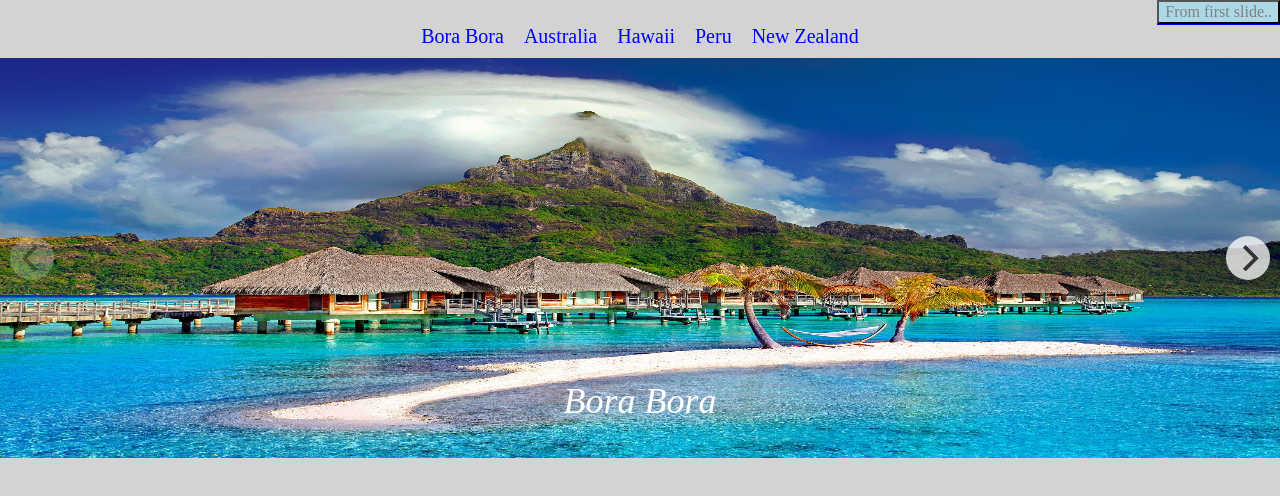
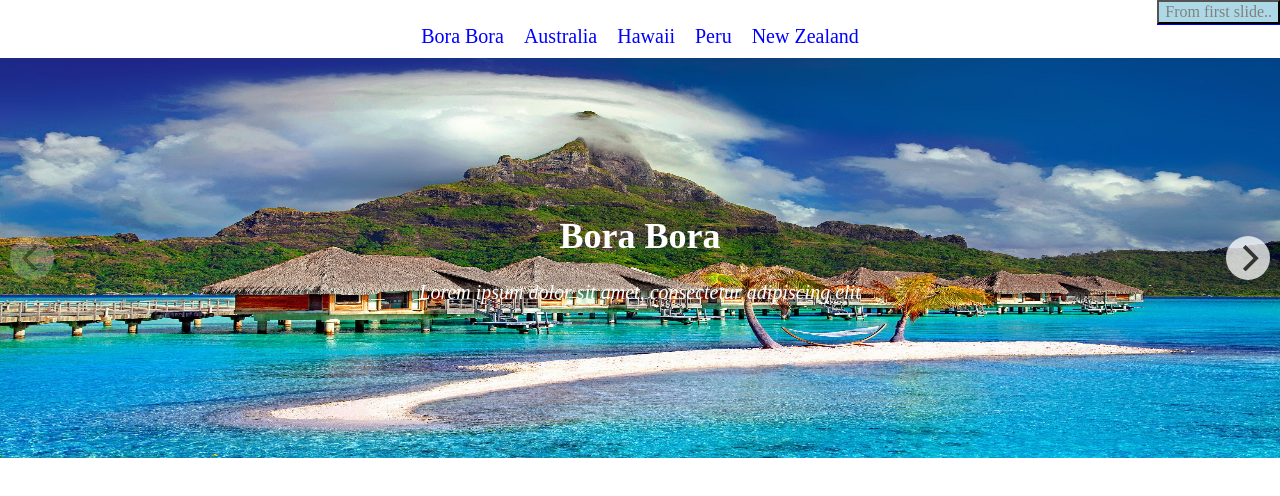
Before and after one commit to MiroslawChmielecki/Plugin-JS-carousel-Flickity---zadanie, a website: page index.html in a window 1280 px wide. Drawn offline with Linux system fonts and the light colour scheme.

Commit message:
Used framework mustache

```diff
--- a/index.html
+++ b/index.html
@@ -19,35 +19,7 @@
         <a href="#carousel-cell5">New Zealand</a>
     </div>
 
-    <div class="carousel">
-        <div class="main-carousel">
-            <div class="carousel-cell" id="carousel-cell1"  style="background-image: url('images/bora-bora.jpg')">
-                <div class="container">
-                    <p>Bora Bora</p>
-                </div>
-            </div>
-            <div class="carousel-cell" id="carousel-cell2"  style="background-image: url('images/GreatBarrierReef, Australia.jpg')">
-                <div class="container">
-                        <p>Australia</p>
-                </div>
-            </div>
-            <div class="carousel-cell" id="carousel-cell3"  style="background-image: url('images/hawaii.jpg')">
-                <div class="container">
-                        <p>Hawaii</p>
-                </div>
-            </div>
-            <div class="carousel-cell" id="carousel-cell4"  style="background-image: url('images/macuPicchuPeru.jpg')">
-                <div class="container">
-                        <p>Peru</p>
-                </div>
-            </div>
-            <div class="carousel-cell" id="carousel-cell5"  style="background-image: url('images/new-zealand.jpg')">
-                <div class="container">
-                        <p>New Zealand</p>
-                </div>
-            </div>
-        </div>
-    </div>
+    <div class="main-carousel" id="result"></div>
 
     <div class="buttonRes">
         <button id=buttonReset>From first slide..</button>
@@ -55,12 +27,53 @@
 
     <div class="progress-bar"></div>
 
+    <script>
+        var productsData = [
+            {
+                id: 'carousel-cell1',
+                image: 'images/bora-bora.jpg',
+                title: 'Bora Bora',
+                description: '<p>Lorem ipsum dolor sit amet, consectetur adipiscing elit</P>'
+            },
+            {
+                id: 'carousel-cell2',
+                image: 'images/Australia.jpg',
+                title: 'Australia',
+                description: '<p>Lorem ipsum dolor sit amet, consectetur adipiscing elit</P>'
 
-
-
+            },
+            {
+                id: 'carousel-cell3',
+                image: 'images/hawaii.jpg',
+                title: 'Hawaii',
+                description: '<p>Lorem ipsum dolor sit amet, consectetur adipiscing elit</P>'
+            },
+            {
+                id: 'carousel-cell4',
+                image: 'images/macuPicchuPeru.jpg',
+                title: 'Peru',
+                description: '<p>Lorem ipsum dolor sit amet, consectetur adipiscing elit</P>'
+            },
+            {
+                id: 'carousel-cell5',
+                image: 'images/new-zealand.jpg',
+                title: 'New Zealand',
+                description: '<p>Lorem ipsum dolor sit amet, consectetur adipiscing elit</P>'
+            }
+        ];
+    </script>
+    <script id="template-product-list" type="x-tmpl-mustache">
+        <div class="carousel-cell" id={{id}}  style="background-image: url( {{ image }} )">
+                <div class="container">
+                    <h1> {{ title }} </h1>
+                     {{{ description }}}
+                </div>
+        </div>
+    </script>
 
     <script src="vendor/flickity.pkgd.min.js"></script>
     <script src="vendor/hash.js"></script>
+    <script src="vendor/mustache.js"></script>
     <script src="js/script.js"></script>
 </body>
 
--- a/js/script.js
+++ b/js/script.js
@@ -1,3 +1,24 @@
+(function () {
+  var templateList = document.getElementById('template-product-list').innerHTML;
+
+  var results = document.getElementById('result');
+
+  Mustache.parse(templateList);
+
+  var listItems = '';
+
+  for (var i = 0; i < productsData.length; i++) {
+    listItems += Mustache.render(templateList, productsData[i]);
+  }
+
+  results.insertAdjacentHTML('beforeend', listItems);
+
+})();
+
+
+
+
+
 var elem = document.querySelector('.main-carousel');
 var flkty = new Flickity( elem, {
   // options
@@ -14,8 +35,8 @@ var flkty = new Flickity( '.main-carousel', {
   // options
 });
 
-var button = document.querySelector('#buttonReset');
-button.addEventListener('click', function(){
+var buttonReset = document.querySelector('#buttonReset');
+buttonReset.addEventListener('click', function(){
     flkty.select(0)
 });
 
--- a/sass/style.scss
+++ b/sass/style.scss
@@ -1,9 +1,4 @@
 * { box-sizing: border-box; }
-
-body{
-    background-color: lightgray;
-}
-
 
 .ListSlide{
     display: flex;
@@ -28,11 +23,18 @@ body{
         background-size: 100% 100%;
         display: flex;
         justify-content: center;
-        align-items: flex-end;
+        align-items: center;
         .container{
-                max-width: 1200px;
+            justify-content: center;
+            max-width: 1200px;
+            h1{
+                text-align: center;
+                font-size: 36px;
+                    color: white;
+                    font-weight: bold;
+                }
                 p{
-                    font-size: 36px;
+                    font-size: 20px;
                     color:#fff;
                     font-style: italic;
                 }
```
Also changed, not shown: css/style.css, images/Australia.jpg (renamed from images/GreatBarrierReef, Australia.jpg).
